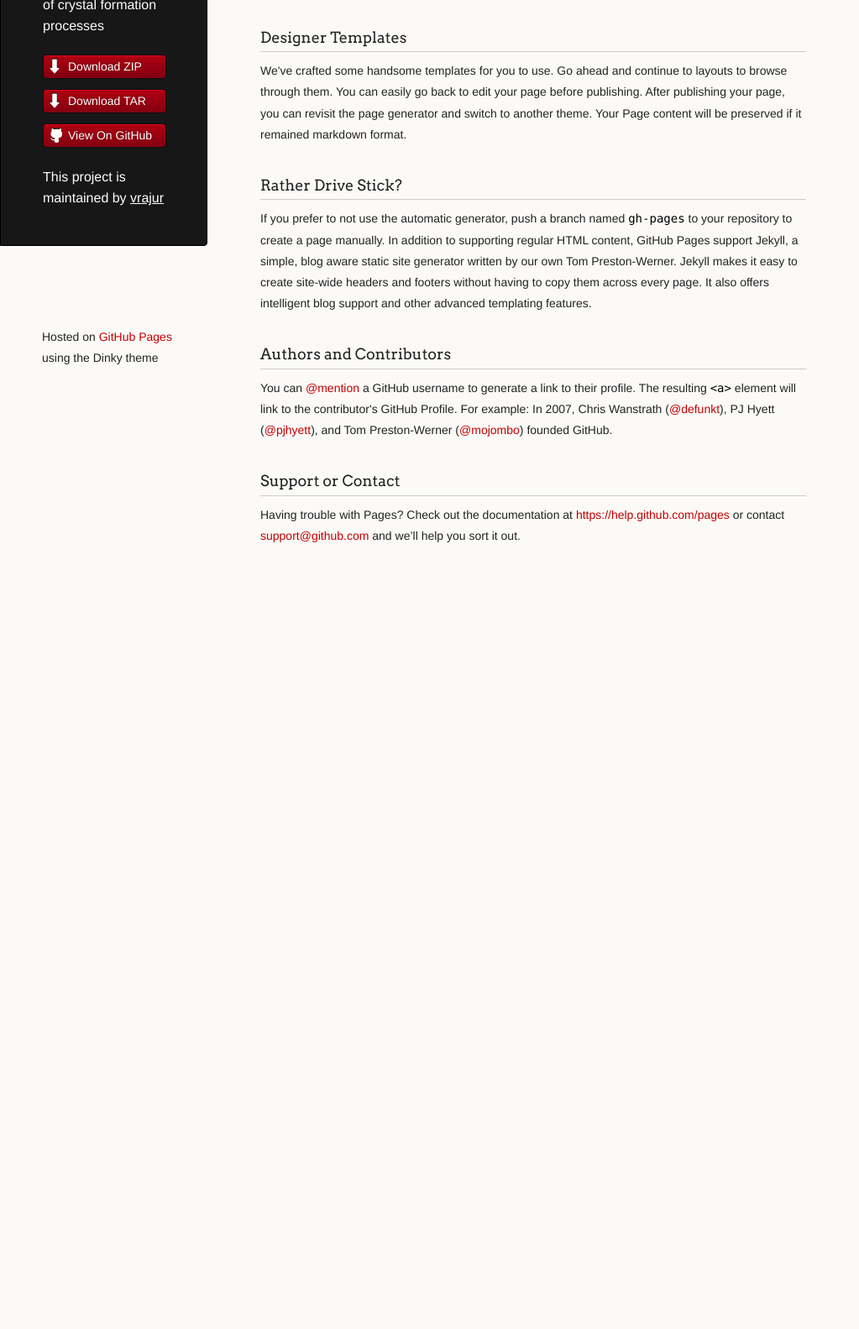
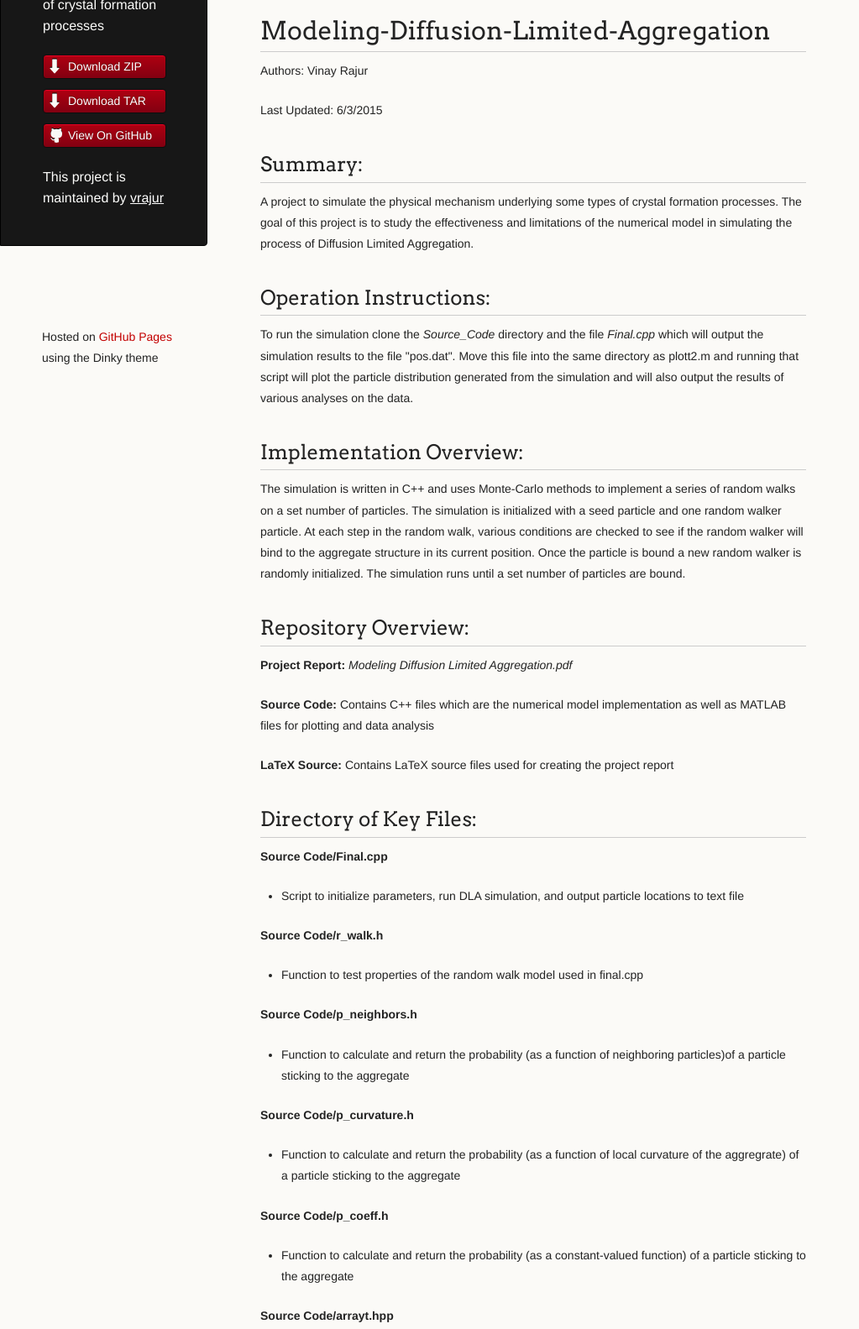
Before and after one commit to vrajur/Modeling-Diffusion-Limited-Aggregation, a plain HTML site: page index.html in a window 1280 px wide. Shown: the part 329-1912 px from the top of the page at 84% size, without its empty margins (0-1023 px from the left). Before the commit the page ends 1052 px from the top, so only its background shows below. Drawn offline with Linux system fonts and the light colour scheme.

```diff
--- a/index.html
+++ b/index.html
@@ -30,37 +30,126 @@
 
       </header>
       <section>
-        <h3>
-<a id="welcome-to-github-pages" class="anchor" href="#welcome-to-github-pages" aria-hidden="true"><span class="octicon octicon-link"></span></a>Welcome to GitHub Pages.</h3>
+        <p><img src="https://github.com/vrajur/Modeling-Diffusion-Limited-Aggregation/blob/master/LaTeX_Source/Header_Image.png" alt="Header Image" title="DLA Particle Cluster (Output from Simulation)"></p>
 
-<p>This automatic page generator is the easiest way to create beautiful pages for all of your projects. Author your page content here using GitHub Flavored Markdown, select a template crafted by a designer, and publish. After your page is generated, you can check out the new branch:</p>
+<h1>
+<a id="modeling-diffusion-limited-aggregation" class="anchor" href="#modeling-diffusion-limited-aggregation" aria-hidden="true"><span class="octicon octicon-link"></span></a>Modeling-Diffusion-Limited-Aggregation</h1>
 
-<pre><code>$ cd your_repo_root/repo_name
-$ git fetch origin
-$ git checkout gh-pages
-</code></pre>
+<p>Authors: Vinay Rajur</p>
 
-<p>If you're using the GitHub for Mac, simply sync your repository and you'll see the new branch.</p>
+<p>Last Updated: 6/3/2015</p>
 
-<h3>
-<a id="designer-templates" class="anchor" href="#designer-templates" aria-hidden="true"><span class="octicon octicon-link"></span></a>Designer Templates</h3>
+<h2>
+<a id="summary" class="anchor" href="#summary" aria-hidden="true"><span class="octicon octicon-link"></span></a>Summary:</h2>
 
-<p>We've crafted some handsome templates for you to use. Go ahead and continue to layouts to browse through them. You can easily go back to edit your page before publishing. After publishing your page, you can revisit the page generator and switch to another theme. Your Page content will be preserved if it remained markdown format.</p>
+<p>A project to simulate the physical mechanism underlying some types of crystal
+formation processes. The goal of this project is to study the effectiveness and
+limitations of the numerical model in simulating the process of Diffusion
+Limited Aggregation.</p>
 
-<h3>
-<a id="rather-drive-stick" class="anchor" href="#rather-drive-stick" aria-hidden="true"><span class="octicon octicon-link"></span></a>Rather Drive Stick?</h3>
+<h2>
+<a id="operation-instructions" class="anchor" href="#operation-instructions" aria-hidden="true"><span class="octicon octicon-link"></span></a>Operation Instructions:</h2>
 
-<p>If you prefer to not use the automatic generator, push a branch named <code>gh-pages</code> to your repository to create a page manually. In addition to supporting regular HTML content, GitHub Pages support Jekyll, a simple, blog aware static site generator written by our own Tom Preston-Werner. Jekyll makes it easy to create site-wide headers and footers without having to copy them across every page. It also offers intelligent blog support and other advanced templating features.</p>
+<p>To run the simulation clone the <em>Source_Code</em> directory and the file <em>Final.cpp</em>
+which will output the simulation results to the file "pos.dat". Move this file
+into the same directory as plott2.m and running that script will plot the
+particle distribution generated from the simulation and will also output the
+results of various analyses on the data.</p>
 
-<h3>
-<a id="authors-and-contributors" class="anchor" href="#authors-and-contributors" aria-hidden="true"><span class="octicon octicon-link"></span></a>Authors and Contributors</h3>
+<h2>
+<a id="implementation-overview" class="anchor" href="#implementation-overview" aria-hidden="true"><span class="octicon octicon-link"></span></a>Implementation Overview:</h2>
 
-<p>You can <a href="https://github.com/blog/821" class="user-mention">@mention</a> a GitHub username to generate a link to their profile. The resulting <code>&lt;a&gt;</code> element will link to the contributor's GitHub Profile. For example: In 2007, Chris Wanstrath (<a href="https://github.com/defunkt" class="user-mention">@defunkt</a>), PJ Hyett (<a href="https://github.com/pjhyett" class="user-mention">@pjhyett</a>), and Tom Preston-Werner (<a href="https://github.com/mojombo" class="user-mention">@mojombo</a>) founded GitHub.</p>
+<p>The simulation is written in C++ and uses Monte-Carlo methods to implement a
+series of random walks on a set number of particles. The simulation is initialized
+with a seed particle and one random walker particle. At each step in the random
+walk, various conditions are checked to see if the random walker will bind to the
+aggregate structure in its current position. Once the particle is bound a new
+random walker is randomly initialized. The simulation runs until a set number of
+particles are bound.</p>
 
-<h3>
-<a id="support-or-contact" class="anchor" href="#support-or-contact" aria-hidden="true"><span class="octicon octicon-link"></span></a>Support or Contact</h3>
+<h2>
+<a id="repository-overview" class="anchor" href="#repository-overview" aria-hidden="true"><span class="octicon octicon-link"></span></a>Repository Overview:</h2>
 
-<p>Having trouble with Pages? Check out the documentation at <a href="https://help.github.com/pages">https://help.github.com/pages</a> or contact <a href="mailto:support@github.com">support@github.com</a> and we’ll help you sort it out.</p>
+<p><strong>Project Report:</strong> <em>Modeling Diffusion Limited Aggregation.pdf</em></p>
+
+<p><strong>Source Code:</strong> Contains C++ files which are the numerical model implementation
+    as well as MATLAB files for plotting and data analysis </p>
+
+<p><strong>LaTeX Source:</strong> Contains LaTeX source files used for creating the project report</p>
+
+<h2>
+<a id="directory-of-key-files" class="anchor" href="#directory-of-key-files" aria-hidden="true"><span class="octicon octicon-link"></span></a>Directory of Key Files:</h2>
+
+<p><strong>Source Code/Final.cpp</strong></p>
+
+<ul>
+<li>Script to initialize parameters, run DLA simulation, and output particle
+locations to text file </li>
+</ul>
+
+<p><strong>Source Code/r_walk.h</strong></p>
+
+<ul>
+<li>Function to test properties of the random walk model used in final.cpp</li>
+</ul>
+
+<p><strong>Source Code/p_neighbors.h</strong></p>
+
+<ul>
+<li>Function to calculate and return the probability (as a function of neighboring
+particles)of a particle sticking to the aggregate</li>
+</ul>
+
+<p><strong>Source Code/p_curvature.h</strong></p>
+
+<ul>
+<li>Function to calculate and return the probability (as a function of local
+curvature of the aggregrate) of a particle sticking to the aggregate</li>
+</ul>
+
+<p><strong>Source Code/p_coeff.h</strong></p>
+
+<ul>
+<li>Function to calculate and return the probability (as a constant-valued
+function) of a particle sticking to the aggregate</li>
+</ul>
+
+<p><strong>Source Code/arrayt.hpp</strong></p>
+
+<ul>
+<li>C++ array implementation supplied by professor (not authored by me)</li>
+</ul>
+
+<p><strong>Source Code/MATLAB (plotting)/circularity.m</strong></p>
+
+<ul>
+<li>Script to calculate circularity of aggregate structure</li>
+</ul>
+
+<p><strong>Source Code/MATLAB (plotting)/plott2.m</strong></p>
+
+<ul>
+<li>Script to read output data file containing particle locations and produce plot
+of aggregrate and calculate property values of the simulation</li>
+</ul>
+
+<p><strong>Source Code/MATLAB (plotting)/rwalkstest.m</strong></p>
+
+<ul>
+<li>Script to analyze output data from r_walk.h</li>
+</ul>
+
+<p><strong>LaTex Write Up/Final Project.tex</strong></p>
+
+<ul>
+<li>LaTeX file for project report</li>
+</ul>
+
+<p><strong>LaTex Write Up/Final Project.bbl</strong></p>
+
+<ul>
+<li>BibTeX file containing bibliographic information for report</li>
+</ul>
       </section>
       <footer>
         <p><small>Hosted on <a href="https://pages.github.com">GitHub Pages</a> using the Dinky theme</small></p>
```
Also changed, not shown: params.json (+1 -1 lines).
